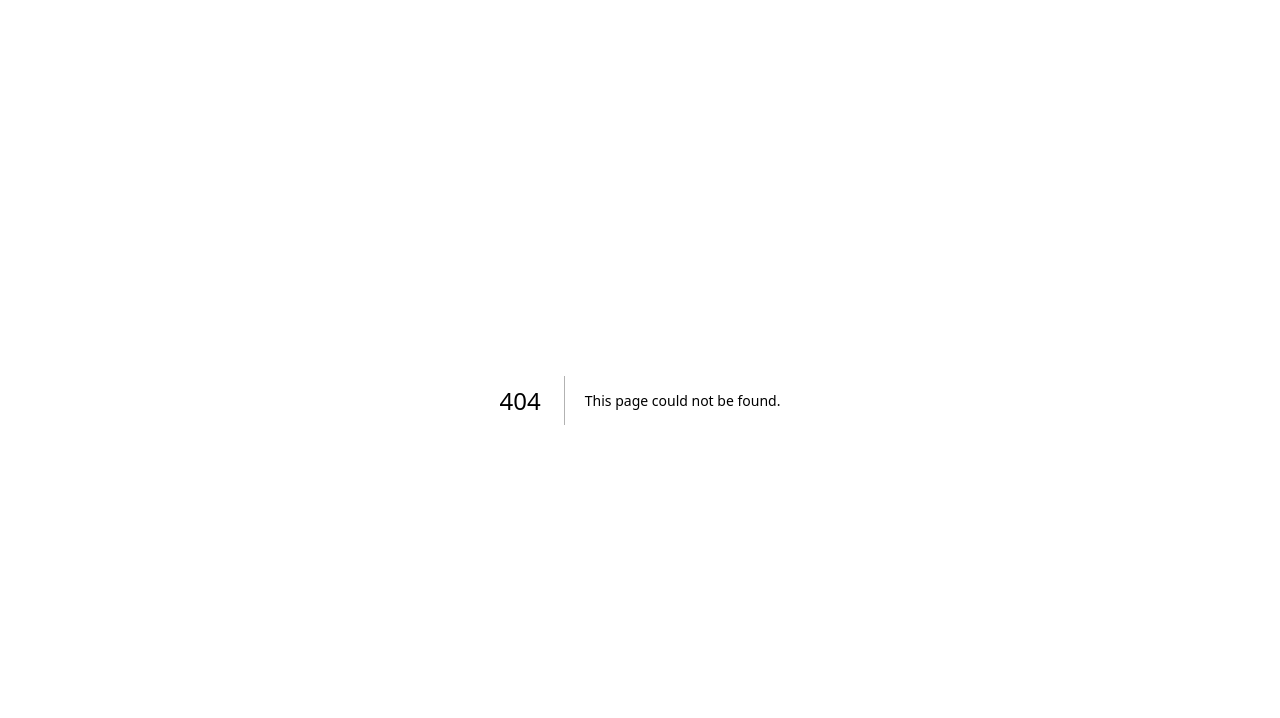
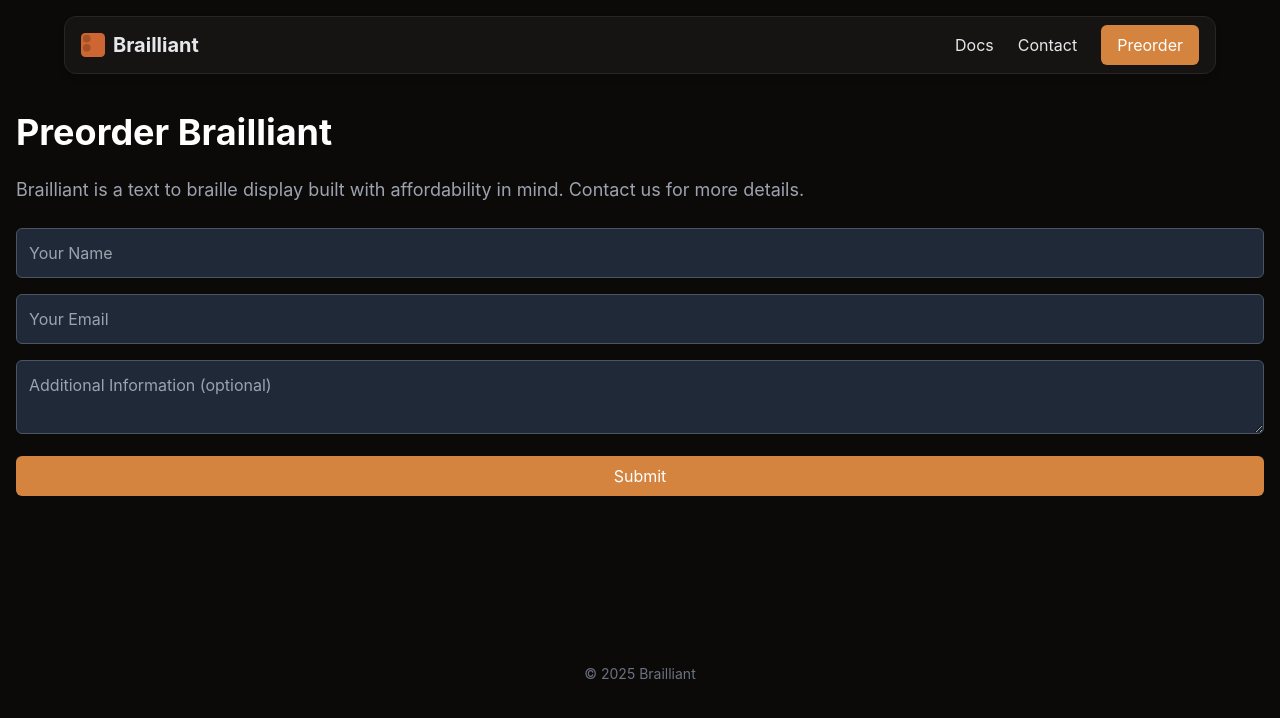
Before and after one commit to tkpepper15/braillebox, a Next.js app: page /preorder in a window 1280 px wide. Before the commit this address had no page. Shown: the top 718 px of the page. Built offline with nearby package versions, Linux system fonts and the light colour scheme.

Commit message:
Commit message

```diff
--- /dev/null
+++ b/app/_app.tsx
@@ -0,0 +1,15 @@
+import '../styles/globals.css';
+import { AppProps } from 'next/app';
+
+function MyApp({ Component, pageProps }: AppProps) {
+  return (
+    <>
+      <head>
+        <link rel="icon" href="/logo.svg" type="image/svg+xml" />
+      </head>
+      <Component {...pageProps} />
+    </>
+  );
+}
+
+export default MyApp;
--- /dev/null
+++ b/app/api/send-email/route.ts
@@ -0,0 +1,27 @@
+import nodemailer from 'nodemailer';
+
+export async function POST(req: Request) {
+  const { name, email, additionalInfo } = await req.json();
+
+  const transporter = nodemailer.createTransport({
+    service: 'gmail', // Use your email service
+    auth: {
+      user: 'your-email@gmail.com', // Your email
+      pass: 'your-email-password', // Your email password or app password
+    },
+  });
+
+  const mailOptions = {
+    from: email,
+    to: ['richardmshan@gmail.com', 'tejjas15@gmail.com'], // Send to both emails
+    subject: 'Preorder Request',
+    text: `Name: ${name}\nEmail: ${email}\nAdditional Info: ${additionalInfo}`, // Include additional info
+  };
+
+  try {
+    await transporter.sendMail(mailOptions);
+    return new Response('Email sent successfully', { status: 200 });
+  } catch (error) {
+    return new Response('Error sending email', { status: 500 });
+  }
+}
--- a/app/global.css
+++ b/app/global.css
@@ -76,11 +76,12 @@ body {
 .nav-link {
   color: #e5e7eb;
   text-decoration: none;
-  transition: color 0.3s;
+  transition: color 0.3s, transform 0.3s;
 }
 
 .nav-link:hover {
   color: #f97316;
+  transform: translateY(-3px);
 }
 
 /* Mobile Navigation */
@@ -225,3 +226,50 @@ body {
   width: 100%;
   height: 100%;
 }
+
+/* Preorder Link Styles */
+.preorder-link {
+  background-color: #d4843e; /* Distinct background color */
+  color: white; /* Text color */
+  padding: 0.5rem 1rem; /* Padding for the button */
+  border-radius: 0.375rem; /* Rounded corners */
+  transition: background-color 0.3s ease; /* Smooth transition */
+}
+
+.preorder-link:hover {
+  background-color: #b76e2e; /* Darker shade on hover */
+}
+
+/* Button Styles */
+.button-primary {
+  background-color: #d4843e; /* Primary button color */
+  color: white;
+  padding: 0.5rem 1rem; /* Ensure consistent padding with secondary button */
+  border-radius: 0.375rem; /* Same border-radius as secondary button */
+  transition: background-color 0.3s ease, transform 0.3s ease;
+}
+
+.button-primary:hover {
+  background-color: #b76e2e; /* Darker shade on hover */
+  transform: scale(1.05); /* Slightly enlarge on hover */
+}
+
+.button-secondary {
+  background-color: #181414; /* Dark gray color */
+  color: white;
+  padding: 0.5rem 1rem; /* Ensure consistent padding with primary button */
+  border-radius: 0.375rem; /* Same border-radius as primary button */
+  border: 1px solid #292524; /* Match the navbar border color */
+  transition: background-color 0.3s ease, transform 0.3s ease;
+}
+
+.button-secondary:hover {
+  background-color: #2c2c2c; /* Slightly darker shade on hover */
+  transform: scale(1.05); /* Slightly enlarge on hover */
+}
+
+/* Bouncing Arrow Style */
+.bouncing-arrow {
+  display: inline-block;
+  animation: bounce 2s infinite;
+}
--- a/app/layout.tsx
+++ b/app/layout.tsx
@@ -1,9 +1,18 @@
-import "styles/tailwind.css"
 
-export default function RootLayout({ children }: { children: React.ReactNode }) {
+import { ReactNode } from 'react';
+
+export const metadata = {
+  title: 'Your App Title',
+  description: 'Your App Description',
+};
+
+export default function RootLayout({ children }: { children: ReactNode }) {
   return (
     <html lang="en">
+      <head>
+        <link rel="icon" href="/logo.svg" type="image/svg+xml" />
+      </head>
       <body>{children}</body>
     </html>
-  )
+  );
 }
--- a/app/navbar.tsx
+++ b/app/navbar.tsx
@@ -35,6 +35,7 @@ const Navbar: React.FC = () => {
         <a href="/contact" className="nav-link">
           Contact
         </a>
+        <a href="/preorder" className="preorder-link">Preorder</a>
       </nav>
 
       {/* Mobile Navigation Toggle */}
@@ -80,6 +81,7 @@ const Navbar: React.FC = () => {
           <a href="/contact" className="nav-link">
             Contact
           </a>
+          <a href="/preorder" className="preorder-link">Preorder</a>
         </nav>
       </div>
     </header>
--- a/app/page.tsx
+++ b/app/page.tsx
@@ -1,7 +1,7 @@
 'use client';
 
 import Image from 'next/image';
-import React, { useEffect, useState } from 'react';
+import React from 'react';
 import { keyframes } from '@emotion/react';
 import styled from "@emotion/styled";
 import {
@@ -14,6 +14,7 @@ import {
   FaServer,
   FaUsers,
 } from "react-icons/fa";
+import logo from '../public/logo.svg';
 
 import Footer from './footer';
 import Navbar from './navbar';
@@ -40,7 +41,6 @@ const fadeIn = keyframes`
 const bounce = keyframes`
   0%, 20%, 50%, 80%, 100% { transform: translateY(0); }
   40% { transform: translateY(-20px); }
-  60% { transform: translateY(-10px); }
 `;
 
 // Styled Components
@@ -61,24 +61,20 @@ const Section: React.FC<SectionProps> = ({ children, id }) => (
 
 // Main Component
 const Home: React.FC = () => {
-  const [isLoaded, setIsLoaded] = useState<boolean>(false);
-
-  useEffect(() => {
-    setIsLoaded(true);
-  }, []);
-
   const scrollToVideo = () => {
     document.getElementById('project-video')?.scrollIntoView({ behavior: 'smooth' });
   };
 
   return (
     <div className="relative text-white min-h-screen bg-stone-950">
+      <head>
+        <link rel="icon" href={logo} type="image/svg+xml" />
+      </head>
       <Navbar />
 
-      <main className={`flex flex-col justify-center ${isLoaded ? 'animate-loaded' : ''}`}>
+      <main className="flex flex-col justify-center">
         {/* Hero Section */}
         <Section>
-          <HeroContent>
           <div className="max-w-6xl mt-12 mx-auto text-center px-4">
             <h1 className="text-4xl md:text-5xl lg:text-6xl font-bold leading-tight mb-6">
               Putting Braille in <span className="orange">Reach</span>
@@ -86,6 +82,7 @@ const Home: React.FC = () => {
             <p className="text-xl text-gray-400 mt-6 max-w-2xl mx-auto">
               An affordable braille display that converts text into tactile braille in real-time
             </p>
+          </div>
 
           <div className="my-12">
             <div className="relative w-full aspect-[16/9] max-w-xl mx-auto overflow-hidden rounded-xl shadow-xl">
@@ -99,19 +96,21 @@ const Home: React.FC = () => {
             </div>
           </div>
 
-              <div className="flex justify-center mt-12">
+          <div className="flex justify-center space-x-4 mt-12">
+            <a
+              href="/preorder"
+              className="button-primary"
+            >
+              Preorder
+            </a>
             <button
               onClick={scrollToVideo}
-                  className="flex items-center space-x-3 px-8 py-4 bg-stone-800/50 text-[#d4843e]
-                  rounded-xl hover:bg-[#d4843e] hover:text-white transition-all duration-300
-                  shadow-xl border border-[#d4843e]/20 backdrop-blur-sm group"
+              className="button-secondary flex items-center"
             >
-                  <span className="text-lg font-medium tracking-wide">Product Demo</span>
-                  <BouncingArrow className="size-5 group-hover:text-white" />
+              Product Demo
+              <BouncingArrow className="ml-2 bouncing-arrow" />
             </button>
           </div>
-            </div>
-          </HeroContent>
         </Section>
 
         {/* Video Section */}
@@ -366,11 +365,9 @@ const Home: React.FC = () => {
             <div className="flex justify-center mt-6">
               <a
                 href="/docs"
-                className="flex items-center space-x-3 px-8 py-4 bg-stone-900 text-[#d4843e]
-                rounded-lg hover:bg-[#d4843e] hover:text-white transition-all duration-300
-                shadow-lg border border-[#d4843e] group"
+                className="flex items-center space-x-3 px-8 py-4 button-primary"
               >
-                <span className="text-lg font-medium tracking-wide">Complete Walk-Through</span>
+                <span className="tracking-wide">Complete Walk-Through</span>
               </a>
             </div>
           </div>
--- /dev/null
+++ b/app/preorder/page.tsx
@@ -0,0 +1,77 @@
+'use client';
+
+import { FC, useEffect } from 'react';
+import { useState } from 'react';
+import Footer from 'app/footer';
+import Navbar from 'app/navbar';
+
+const PreorderPage: FC = () => {
+  const [formData, setFormData] = useState({ name: '', email: '', additionalInfo: '' });
+  const [submitted, setSubmitted] = useState(false);
+
+  const handleChange = (e: React.ChangeEvent<HTMLInputElement | HTMLTextAreaElement>) => {
+    setFormData({ ...formData, [e.target.name]: e.target.value });
+  };
+
+  const handleSubmit = async (e: React.FormEvent) => {
+    e.preventDefault();
+    await fetch('/api/send-email', {
+      method: 'POST',
+      headers: {
+        'Content-Type': 'application/json',
+      },
+      body: JSON.stringify(formData),
+    });
+    setSubmitted(true);
+  };
+
+  return (
+    <div className="min-h-screen bg-stone-950 text-gray-200">
+      <Navbar />
+      <div className="container mx-auto mt-12 px-4 py-16">
+        <h1 className="text-4xl font-bold text-white mb-6">Preorder Brailliant</h1>
+        <p className="text-lg text-gray-400 mb-6">
+          Brailliant is a text to braille display built with affordability in mind. Contact us for more details.
+        </p>
+
+        {submitted ? (
+          <p className="text-lg text-green-500">Thank you for your interest!</p>
+        ) : (
+          <form onSubmit={handleSubmit} className="space-y-4">
+            <input
+              type="text"
+              name="name"
+              placeholder="Your Name"
+              value={formData.name}
+              onChange={handleChange}
+              required
+              className="w-full p-3 rounded-md bg-gray-800 text-white border border-gray-600"
+            />
+            <input
+              type="email"
+              name="email"
+              placeholder="Your Email"
+              value={formData.email}
+              onChange={handleChange}
+              required
+              className="w-full p-3 rounded-md bg-gray-800 text-white border border-gray-600"
+            />
+            <textarea
+              name="additionalInfo"
+              placeholder="Additional Information (optional)"
+              value={formData.additionalInfo}
+              onChange={handleChange}
+              className="w-full p-3 rounded-md bg-gray-800 text-white border border-gray-600"
+            />
+            <button type="submit" className="w-full px-4 py-2 bg-[#d4843e] text-white rounded-md hover:bg-[#b76e2e] transition duration-300">
+              Submit
+            </button>
+          </form>
+        )}
+      </div>
+      <Footer />
+    </div>
+  );
+};
+
+export default PreorderPage;
--- a/package.json
+++ b/package.json
@@ -53,6 +53,7 @@
     "lodash": "^4.17.21",
     "next": "^15.1.4",
     "next-compose-plugins": "^2.2.1",
+    "nodemailer": "^6.9.16",
     "react": "^18.3.1",
     "react-dom": "^18.3.1",
     "react-icons": "^5.4.0",
```
Also changed, not shown: 1 other file (tests, documents, lock files or other folders). Lines whose indentation alone changed are shown as unchanged.
